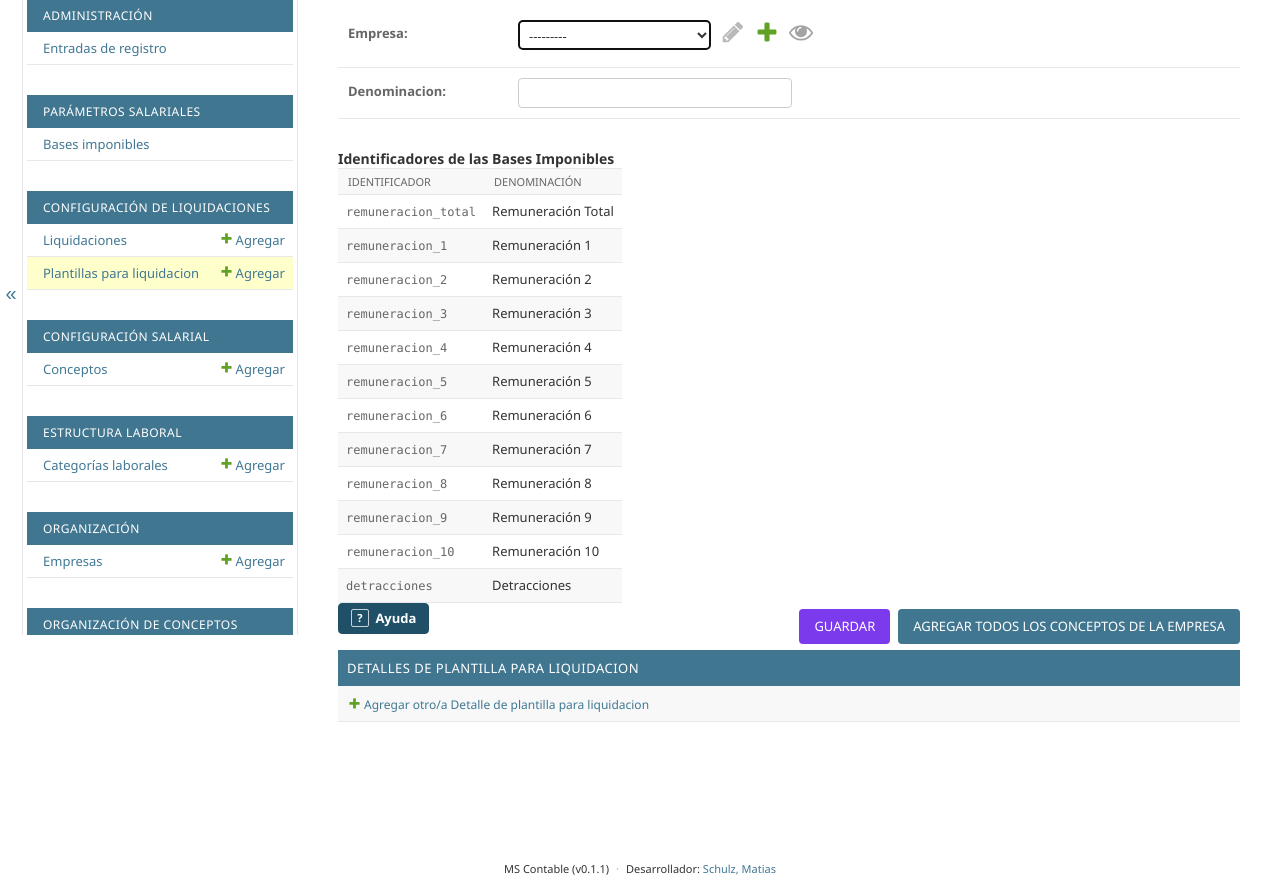
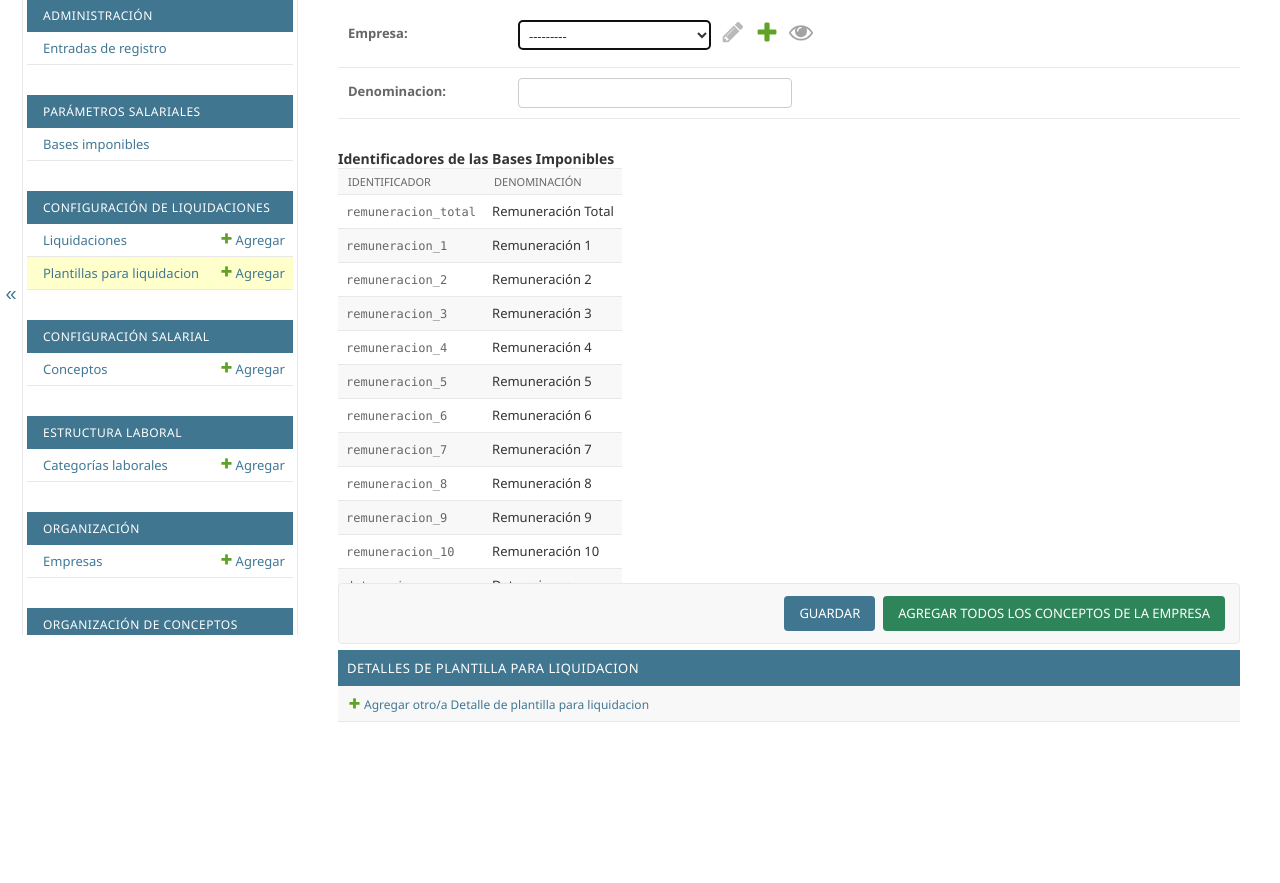
Before and after one commit to IgnacioAusili/ms_contable, a Django app: page /admin/plantillas-de-liquidacion/agregar/ in a window 1280 px wide. Shown: the part 156-1039 px from the top of the page. Run offline with Django 5.2, Linux system fonts and the light colour scheme; a user stored in the database is signed in; data comes from the database, SQL or seed files in the repository; tables that the repository leaves empty hold one stand-in row (values such as "Sample post"); data that the repository does not hold is empty.

Commit message:
fix: Unifica colores de acciones en plantillas

```diff
--- a/liquidacion/templates/admin/liquidacion/change_form.html
+++ b/liquidacion/templates/admin/liquidacion/change_form.html
@@ -56,7 +56,7 @@
         <input
             type="submit"
             value="Guardar"
-            class="default"
+            class="default save-button"
             name="_continue"
         >
     {% endif %}
--- a/plantilla_liquidacion/static/plantilla_liquidacion/admin/detalle_plantilla_liquidacion.css
+++ b/plantilla_liquidacion/static/plantilla_liquidacion/admin/detalle_plantilla_liquidacion.css
@@ -358,25 +358,3 @@
 #modal-ayuda-liquidacion::backdrop {
     background: rgb(0 0 0 / 50%);
 }
-
-/* ============================================= */
-
-/* Barra de acciones fija abajo */
-#content-main form .submit-row {
-    position: sticky;
-    bottom: 0;
-    z-index: 10;
-    display: flex;
-    flex-wrap: wrap;
-    align-items: center;
-    justify-content: flex-end;
-    gap: 0.5rem;
-    width: fit-content;
-    max-width: 100%;
-    margin: 1.5rem 0 0 auto;
-    padding: 0;
-    overflow: visible;
-    background: transparent;
-    border: 0;
-    box-shadow: none;
-}
--- /dev/null
+++ b/plantilla_liquidacion/static/plantilla_liquidacion/admin/submit-actions.css
@@ -0,0 +1,36 @@
+#content-main form .submit-row {
+    position: sticky;
+    bottom: 0;
+    z-index: 10;
+    box-sizing: border-box;
+    display: flex;
+    flex-wrap: wrap;
+    align-items: center;
+    justify-content: flex-end;
+    gap: 0.5rem;
+    width: 100%;
+    max-width: 100%;
+    margin: 1.5rem 0 0;
+    padding: 12px 14px;
+    overflow: visible;
+    background: var(--darkened-bg);
+    border: 1px solid var(--hairline-color);
+    border-radius: 4px;
+}
+
+#content-main form .submit-row input.agregar-conceptos-button,
+#content-main form .submit-row input.agregar-conceptos-button:hover,
+#content-main form .submit-row input.agregar-conceptos-button:focus,
+#content-main form .submit-row input.agregar-conceptos-button:active {
+    color: var(--button-fg);
+}
+
+#content-main form .submit-row input.agregar-conceptos-button {
+    background: #2f855a;
+}
+
+#content-main form .submit-row input.agregar-conceptos-button:hover,
+#content-main form .submit-row input.agregar-conceptos-button:focus,
+#content-main form .submit-row input.agregar-conceptos-button:active {
+    background: #276749;
+}
--- a/plantilla_liquidacion/templates/admin/plantilla_liquidacion/change_form.html
+++ b/plantilla_liquidacion/templates/admin/plantilla_liquidacion/change_form.html
@@ -5,6 +5,7 @@
 {% block extrastyle %}
     {{ block.super }}
     <link rel="stylesheet" href="{% static 'plantilla_liquidacion/admin/detalle_plantilla_liquidacion.css' %}">
+    <link rel="stylesheet" href="{% static 'plantilla_liquidacion/admin/submit-actions.css' %}">
 {% endblock %}
 
 {% block after_field_sets %}
@@ -39,14 +40,14 @@
         <input
             type="submit"
             value="Guardar"
-            class="default"
+            class="default save-button"
             name="_continue"
         >
 
         <input
             type="submit"
             value="Agregar todos los conceptos de la empresa"
-            class="default"
+            class="default agregar-conceptos-button"
             name="_agregar_todos"
         >
 
--- a/static/css/admin.css
+++ b/static/css/admin.css
@@ -142,6 +142,16 @@ body.login.first-run #content {
 #content-main .submit-row input.default:hover,
 #content-main .submit-row input.default:focus,
 #content-main .submit-row input.default:active {
+    background: var(--button-hover-bg);
+}
+
+#content-main .submit-row input.default.save-button {
+    background: var(--button-bg);
+}
+
+#content-main .submit-row input.default.save-button:hover,
+#content-main .submit-row input.default.save-button:focus,
+#content-main .submit-row input.default.save-button:active {
     background: var(--button-hover-bg);
 }
 
```
